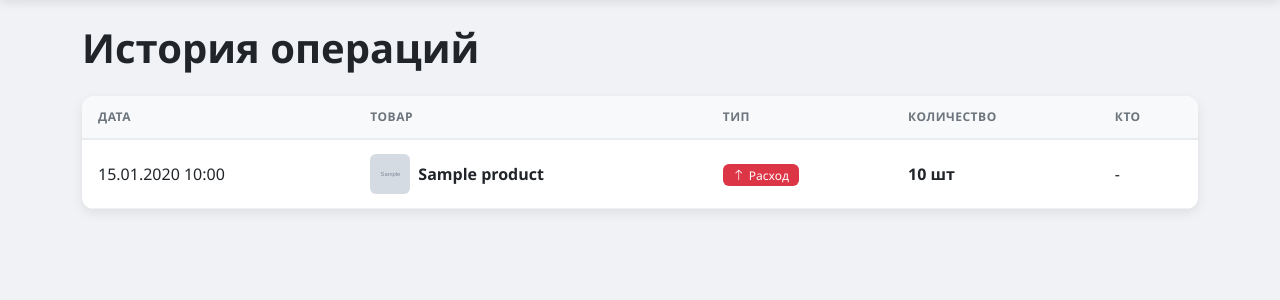
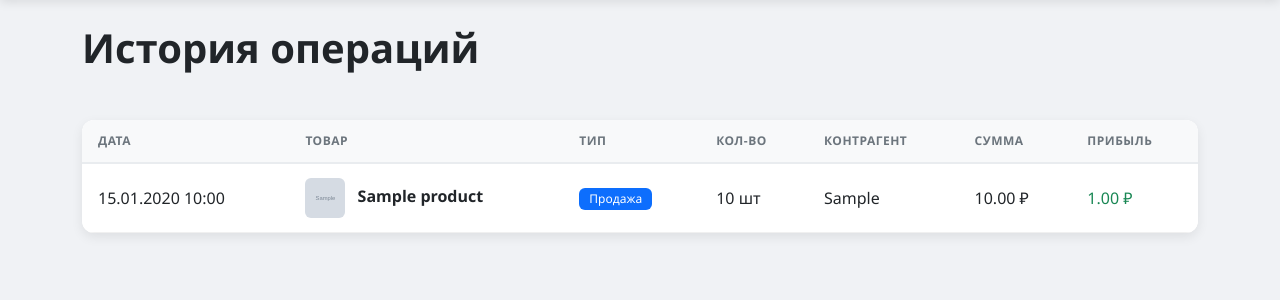
Before and after one commit to kirilltaganov63-prog/sklad-uchot, a Flask app: page /history in a window 1280 px wide. Shown: the part 68-368 px from the top of the page. Run offline with Flask 3, Linux system fonts and the light colour scheme; tables that the repository leaves empty hold one stand-in row (values such as "Sample post"); grey boxes marked "Sample" are stand-in pictures.

Commit message:
Update history.html

```diff
--- a/templates/history.html
+++ b/templates/history.html
@@ -4,7 +4,7 @@
 
 {% block content %}
 <div class="d-flex justify-content-between align-items-center mb-4">
-    <h1 class="mb-0">История операций</h1>
+    <h1>История операций</h1>
 </div>
 
 <div class="card">
@@ -13,11 +13,7 @@
             <table class="table mb-0">
                 <thead>
                     <tr>
-                        <th>Дата</th>
-                        <th>Товар</th>
-                        <th>Тип</th>
-                        <th>Количество</th>
-                        <th>Кто</th>
+                        <th>Дата</th><th>Товар</th><th>Тип</th><th>Кол-во</th><th>Контрагент</th><th>Сумма</th><th>Прибыль</th>
                     </tr>
                 </thead>
                 <tbody>
@@ -25,33 +21,26 @@
                     <tr>
                         <td class="text-nowrap">{{ op.created_at.strftime('%d.%m.%Y %H:%M') }}</td>
                         <td>
-                            <div class="d-flex align-items-center">
-                                {% if op.product.image %}
-                                <img src="{{ url_for('static', filename='uploads/' + op.product.image) }}"
-                                     class="rounded me-2" style="width: 40px; height: 40px; object-fit: cover;">
-                                {% endif %}
-                                <strong>{{ op.product.name }}</strong>
-                            </div>
+                            {% if op.product.image %}
+                            <img src="{{ url_for('static', filename='uploads/' + op.product.image) }}"
+                                 style="width: 40px; height: 40px; object-fit: cover;" class="rounded me-2">
+                            {% endif %}
+                            <strong>{{ op.product.name }}</strong>
                         </td>
                         <td>
-                            <span class="badge bg-{{ 'success' if op.operation_type == 'income' else 'danger' }}">
-                                {% if op.operation_type == 'income' %}
-                                    <i class="bi bi-arrow-down me-1"></i>Приход
-                                {% else %}
-                                    <i class="bi bi-arrow-up me-1"></i>Расход
-                                {% endif %}
+                            <span class="badge bg-{{ 'success' if op.operation_type == 'purchase' else 'primary' }}">
+                                {{ 'Закупка' if op.operation_type == 'purchase' else 'Продажа' }}
                             </span>
                         </td>
-                        <td class="fw-bold">{{ op.quantity }} шт</td>
-                        <td>{{ op.user_name or '-' }}</td>
+                        <td>{{ op.quantity }} шт</td>
+                        <td>{{ op.counterparty or '-' }}</td>
+                        <td>{{ "{:.2f}".format(op.total_amount) }} ₽</td>
+                        <td class="{% if op.profit > 0 %}text-success{% elif op.profit < 0 %}text-danger{% endif %}">
+                            {{ "{:.2f}".format(op.profit) if op.profit else '-' }} ₽
+                        </td>
                     </tr>
                     {% else %}
-                    <tr>
-                        <td colspan="5" class="text-center text-muted py-5">
-                            <i class="bi bi-clock-history fs-3 d-block mb-2"></i>
-                            Операций пока нет.
-                        </td>
-                    </tr>
+                    <tr><td colspan="7" class="text-center text-muted py-5">Операций пока нет</td></tr>
                     {% endfor %}
                 </tbody>
             </table>
```
